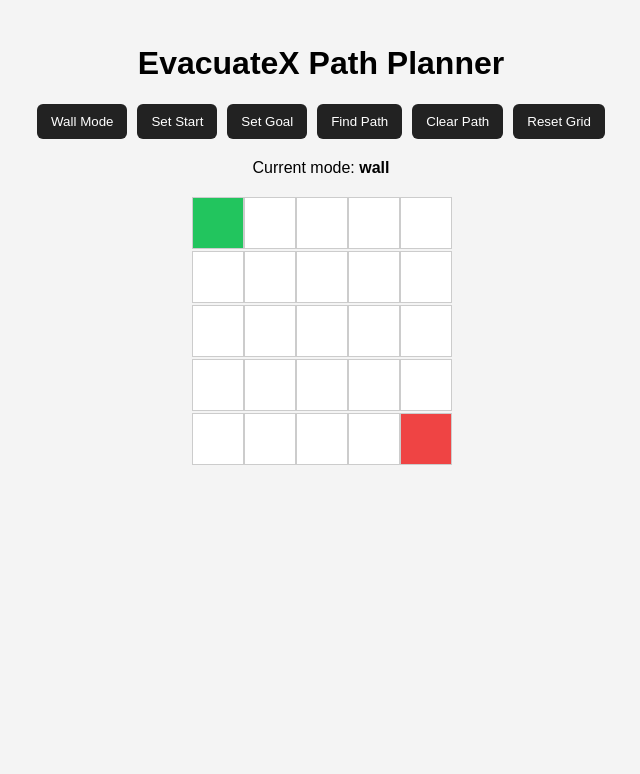
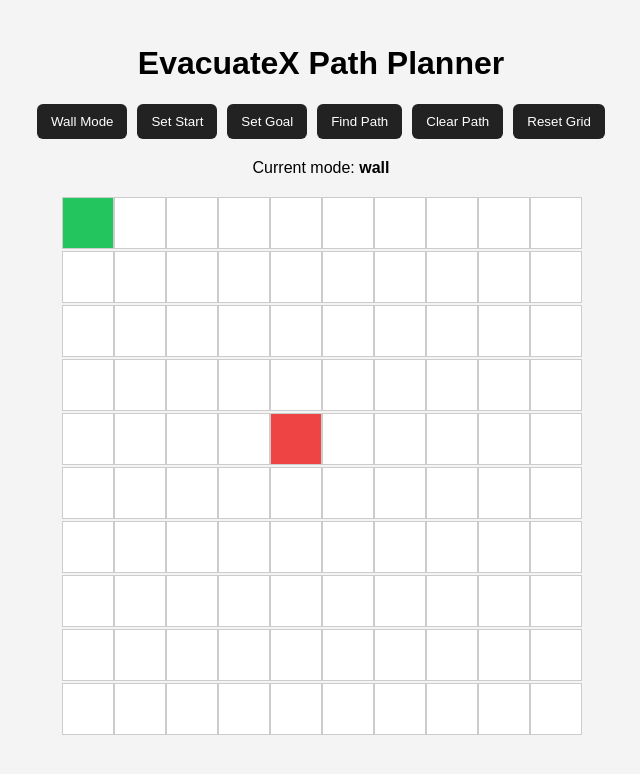
Before and after one commit to uhazzz03/Building-Evacuation-Path-Planner, a React (Vite) app in the folder frontend/evacuatex-ui/: page / in a window 1280 px wide. Shown: the top 774 px of the page, without its empty margins (319-959 px from the left). Built offline with nearby package versions, Linux system fonts and the light colour scheme.

Commit message:
Add bigger grid size and drag wall feature

```diff
--- a/frontend/evacuatex-ui/src/App.jsx
+++ b/frontend/evacuatex-ui/src/App.jsx
@@ -1,8 +1,8 @@
 import { useState } from "react";
 import "./index.css";
 
-const ROWS = 5;
-const COLS = 5;
+const ROWS = 10;
+const COLS = 10;
 
 function createEmptyGrid() {
   return Array.from({ length: ROWS }, () =>
@@ -16,10 +16,14 @@ function App() {
   const [start, setStart] = useState({ x: 0, y: 0 });
   const [goal, setGoal] = useState({ x: 4, y: 4 });
   const [path, setPath] = useState([]);
+  const [isMouseDown, setIsMouseDown] = useState(false);
 
-  const handleCellClick = (row, col) => {
-    if (mode === "wall"){
-      if ((start.x === col && start.y === row) || (goal.x === col && goal.y === row)){
+  const updateCell = (row, col) => {
+    if (mode === "wall") {
+      if (
+        (start.x === col && start.y === row) ||
+        (goal.x === col && goal.y === row)
+      ) {
         return;
       }
 
@@ -28,8 +32,7 @@ function App() {
       setGrid(newGrid);
     }
 
-    if (mode === "start")
-    {
+    if (mode === "start") {
       if (goal.x === col && goal.y === row) return;
       const newGrid = grid.map((r) => [...r]);
       newGrid[row][col] = 0;
@@ -37,14 +40,47 @@ function App() {
       setStart({ x: col, y: row });
     }
 
-    if (mode === "goal")
-    {
+    if (mode === "goal") {
       if (start.x === col && start.y === row) return;
       const newGrid = grid.map((r) => [...r]);
       newGrid[row][col] = 0;
       setGrid(newGrid);
       setGoal({ x: col, y: row });
     }
+  };
+
+  const animatePath = async (newPath) => {
+    setPath([]);
+
+    for (let i = 0; i < newPath.length; i++) {
+      await new Promise((resolve) => setTimeout(resolve, 100));
+      setPath((prev) => [...prev, newPath[i]]);
+    }
+  };
+
+  const handleMouseDown = (row, col) => {
+    setIsMouseDown(true);
+    updateCell(row, col);
+  };
+
+  const handleMouseEnter = (row, col) => {
+    if (!isMouseDown) return;
+    if (mode !== "wall") return;
+
+    if (
+      (start.x === col && start.y === row) ||
+      (goal.x === col && goal.y === row)
+    ) {
+      return;
+    }
+
+    const newGrid = grid.map((r) => [...r]);
+    newGrid[row][col] = 1;
+    setGrid(newGrid);
+  };
+
+  const handleMouseUp = () => {
+    setIsMouseDown(false);
   };
 
   const flattenGrid = () => {
@@ -70,7 +106,7 @@ function App() {
         throw new Error("API request failed");
       }
       const data = await response.json();
-      setPath(data.path || []);
+      animatePath(data.path || []);
     }
     catch (error) {
       console.error("Error finding path:", error);
@@ -95,7 +131,7 @@ function App() {
 
   //UI
   return (
-    <div className="app">
+    <div className="app" onMouseUp={handleMouseUp}>
       <h1>EvacuateX Path Planner</h1>
       <div className="controls">
         <button onClick={() => setMode("wall")}>Wall Mode</button>
@@ -131,7 +167,9 @@ function App() {
               <div
                 key={`${rowIndex}-${colIndex}`}
                 className={className}
-                onClick={() => handleCellClick(rowIndex, colIndex)}
+                onMouseDown={() => handleMouseDown(rowIndex, colIndex)}
+                onMouseEnter={() => handleMouseEnter(rowIndex, colIndex)}
+                onMouseUp={handleMouseUp}
               />
             );
           })
```
